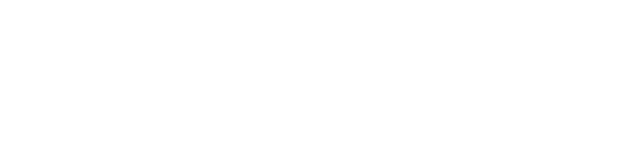
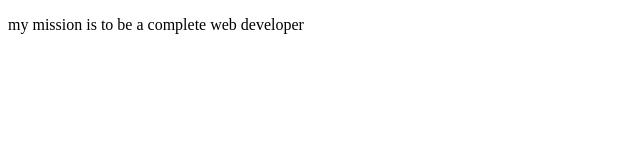
Before and after one commit to mmushakil/my-mission, a plain HTML site: page index.html in a window 1280 px wide. Shown: the whole page, without its empty margins (0-640 px from the left). Drawn offline with Linux system fonts and the light colour scheme.

Commit message:
Update index.html

```diff
--- a/index.html
+++ b/index.html
@@ -8,6 +8,7 @@
     <link rel="stylesheet" href="style.css">
 </head>
 <body>
+    <p> my mission is to be a complete web developer</p>
 
 </body>
 </html>
```
